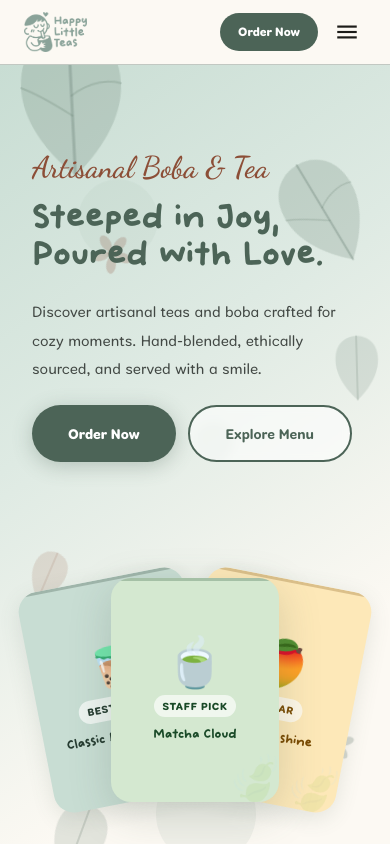
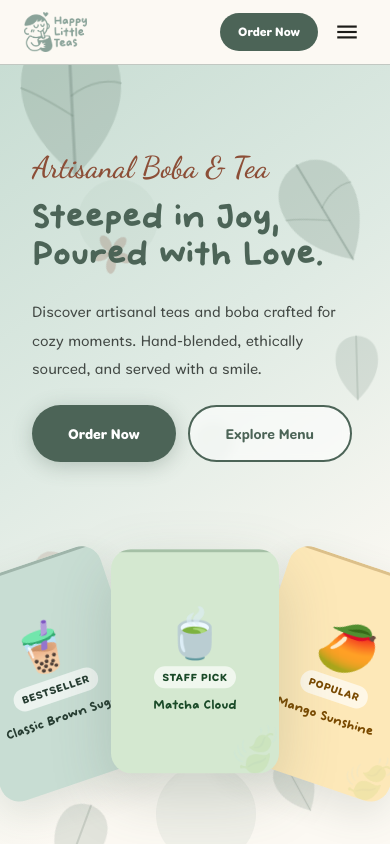
Before and after one commit to awesomesocks123/happy-little-teas, a React (Vite) app: page /#/ in a window 390 px wide. Shown: the top 844 px of the page. Built offline with nearby package versions, Linux system fonts and the light colour scheme.

Commit message:
Hero cards: scroll-driven fan spread on mobile, mouse hover on desktop
Co-Authored-By: Claude Sonnet 4.6 <noreply@anthropic.com>

```diff
--- a/src/pages/HomePage.jsx
+++ b/src/pages/HomePage.jsx
@@ -81,9 +81,30 @@ const basePos = [
 ]
 
 function HeroCards({ visible }) {
-  const [mouse, setMouse]   = useState({ x: 0.5, y: 0.5 })
-  const [active, setActive] = useState(false)
+  const [mouse, setMouse]    = useState({ x: 0.5, y: 0.5 })
+  const [active, setActive]  = useState(false)   // desktop hover
+  const [spread, setSpread]  = useState(0)        // 0–1 scroll-driven (mobile)
   const ref = useRef(null)
+
+  // Scroll-driven spread — only runs when hover isn't available (touch devices)
+  useEffect(() => {
+    const isTouchOnly = !window.matchMedia('(hover: hover)').matches
+    if (!isTouchOnly) return
+
+    function onScroll() {
+      if (!ref.current) return
+      const rect = ref.current.getBoundingClientRect()
+      // progress: 0 when card top is at 80% of viewport, 1 when at 20%
+      const progress = Math.max(0, Math.min(1,
+        (window.innerHeight * 0.8 - rect.top) / (window.innerHeight * 0.6)
+      ))
+      setSpread(progress)
+    }
+
+    window.addEventListener('scroll', onScroll, { passive: true })
+    onScroll() // initialise
+    return () => window.removeEventListener('scroll', onScroll)
+  }, [])
 
   function onMove(e) {
     const r = ref.current.getBoundingClientRect()
@@ -92,6 +113,16 @@ function HeroCards({ visible }) {
 
   function getTransform(i) {
     const b = basePos[i]
+
+    // Mobile: scroll drives the fan
+    if (spread > 0) {
+      const tx = b.x * (1 + spread * 0.9)
+      const ty = -spread * 18 * (i === 1 ? 1.6 : 0.9)
+      const rot = b.rot * (1 + spread * 0.7)
+      return `translateX(${tx}px) translateY(${ty}px) rotate(${rot}deg)`
+    }
+
+    // Desktop: mouse hover drives the fan
     if (!active) return `translateX(${b.x}px) rotate(${b.rot}deg)`
     const mx = mouse.x - 0.5
     const my = mouse.y - 0.5
@@ -100,6 +131,8 @@ function HeroCards({ visible }) {
     const rot = b.rot * 1.7 + mx * 14 * (i === 0 ? -1 : i === 2 ? 1 : 0)
     return `translateX(${tx}px) translateY(${ty}px) rotate(${rot}deg)`
   }
+
+  const isSpreading = active || spread > 0
 
   return (
     <div
@@ -133,14 +166,14 @@ function HeroCards({ visible }) {
             padding: '22px 14px 20px',
             transform: getTransform(i),
             boxShadow: i === 1
-              ? `0 ${active ? 22 : 12}px ${active ? 60 : 42}px rgba(76,100,87,0.22)`
-              : `0 ${active ? 14 : 6}px ${active ? 38 : 22}px rgba(76,100,87,0.14)`,
+              ? `0 ${isSpreading ? 22 : 12}px ${isSpreading ? 60 : 42}px rgba(76,100,87,0.22)`
+              : `0 ${isSpreading ? 14 : 6}px ${isSpreading ? 38 : 22}px rgba(76,100,87,0.14)`,
+            // scroll spread uses a smooth ease; hover uses snappy tracking
             transition: active
               ? 'transform 0.1s cubic-bezier(0.22,1,0.36,1), box-shadow 0.25s ease'
-              : 'transform 0.55s cubic-bezier(0.34,1.2,0.64,1), box-shadow 0.3s ease',
+              : 'transform 0.6s cubic-bezier(0.34,1.2,0.64,1), box-shadow 0.4s ease',
           }}
         >
-          {/* Thin top color accent */}
           <div style={{ position: 'absolute', top: 0, left: 0, right: 0, height: 3, background: card.color, opacity: 0.25 }} />
           <div style={{ fontSize: 'clamp(48px, 5vw, 56px)', lineHeight: 1 }}>{card.icon}</div>
           <span style={{
@@ -153,12 +186,10 @@ function HeroCards({ visible }) {
             fontFamily: 'ArtSchoolDropout', fontSize: 'clamp(13px, 1.4vw, 15px)',
             color: card.color, margin: 0, textAlign: 'center', lineHeight: 1.3,
           }}>{card.name}</p>
-          {/* Decorative ghost leaf bottom-right */}
           <div style={{ position: 'absolute', bottom: -8, right: -4, opacity: 0.1, fontSize: 44, pointerEvents: 'none' }}>🍃</div>
         </div>
       ))}
-      {/* Hover hint */}
-      {!active && (
+      {!isSpreading && (
         <div style={{
           position: 'absolute', bottom: -28, left: '50%', transform: 'translateX(-50%)',
           fontFamily: 'CobblerSans', fontSize: 11, color: C.onSurfaceVariant,
```
